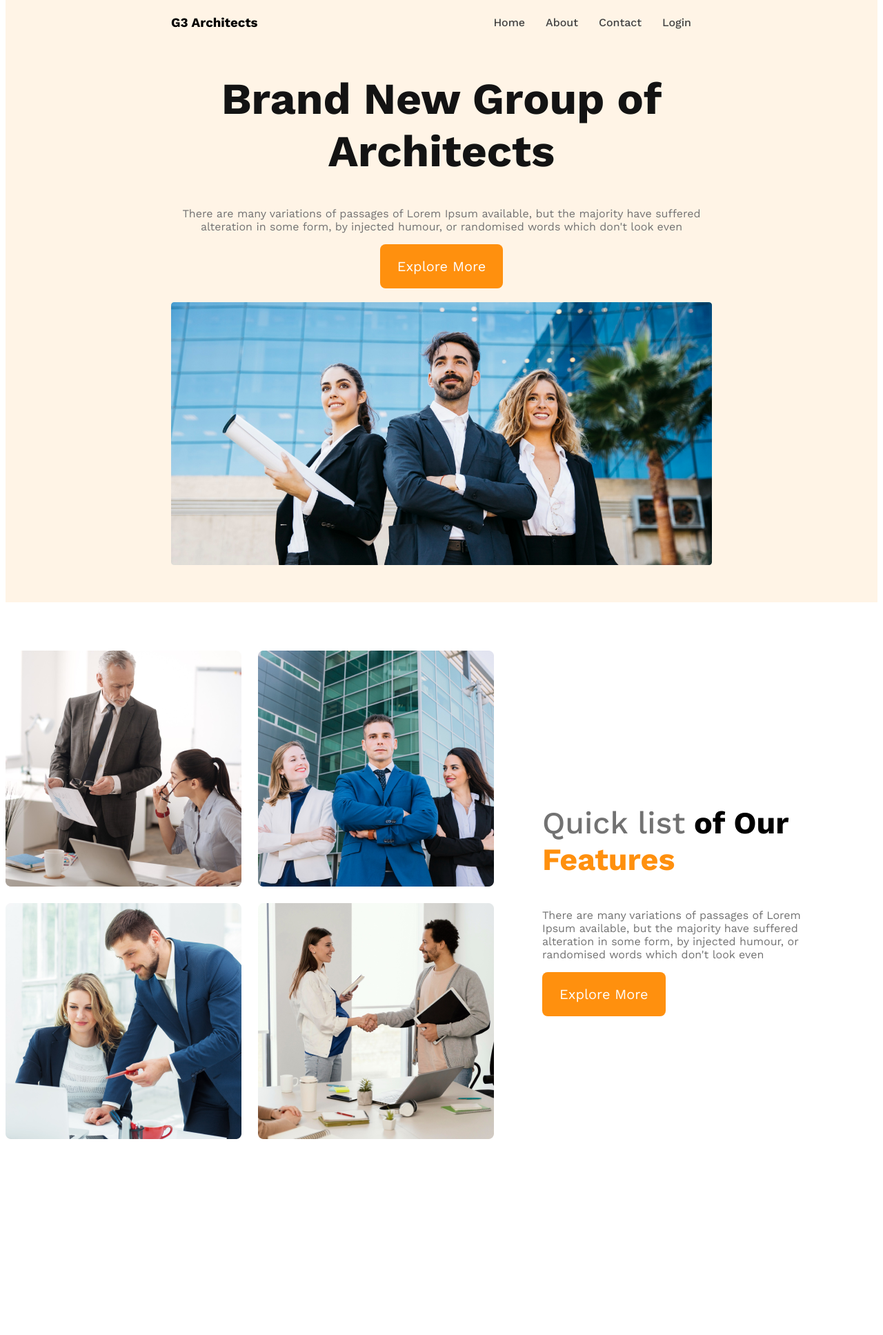
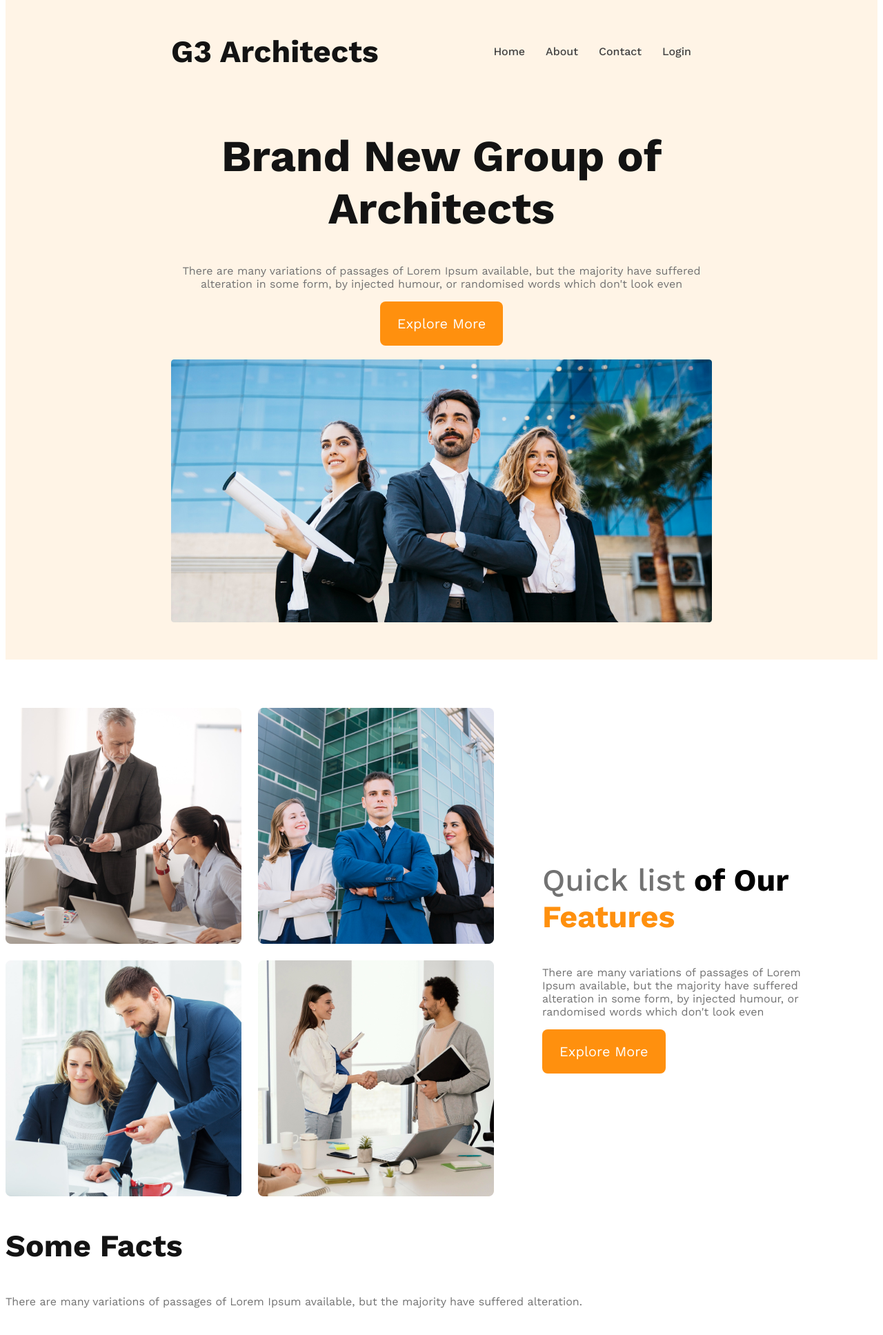
Before and after one commit to Israfil193/g3-architechts-website, a plain HTML site: page index.html in a window 1280 px wide. Shown: the part 55-1990 px from the top of the page at 69% size. Before the commit the page ends 1776 px from the top, so only its background shows below. Drawn offline with nearby package versions, Linux system fonts and the light colour scheme.

Commit message:
started shared CSS

```diff
--- a/index.html
+++ b/index.html
@@ -10,7 +10,7 @@
     <!--header start -->
     <header>
         <nav>
-            <h3 class="nav-title">G3 Architects</h3>
+            <h3 class="section-tile">G3 Architects</h3>
             <ul>
                 <li><a href="">Home</a></li>
                 <li><a href="">About</a></li>
@@ -56,6 +56,19 @@
                 <button class="btn-primary">Explore More</button>
             </div>
         </section>
+
+        <!--features section start -->
+        <section class="features">
+
+        </section>
+
+
+         <!--facts section  -->
+         <section class="facts">
+            <h3 class="section-tile">Some Facts</h3>
+            <p class="text-light-gray">There are many variations of passages of Lorem Ipsum available,
+                 but the majority have suffered alteration.</p>
+         </section>
     </main>
 
     <footer>
--- a/style.css
+++ b/style.css
@@ -15,6 +15,12 @@
     border: 0;
 }
 
+.section-tile{
+    font-size: 2.8rem;
+    font-weight: 700;
+    color: #131313;
+}
+
 /*header styles*/
 header{
     background: rgba(255, 144, 14, 0.10);
@@ -28,11 +34,6 @@ nav{
     display: flex;
     justify-content: space-between;
     align-items: center;
-}
-.nav-tile{
-    font-size: 2.8rem;
-    font-weight: 700;
-    color: #131313;
 }
 nav > ul {
     display: flex;
```
